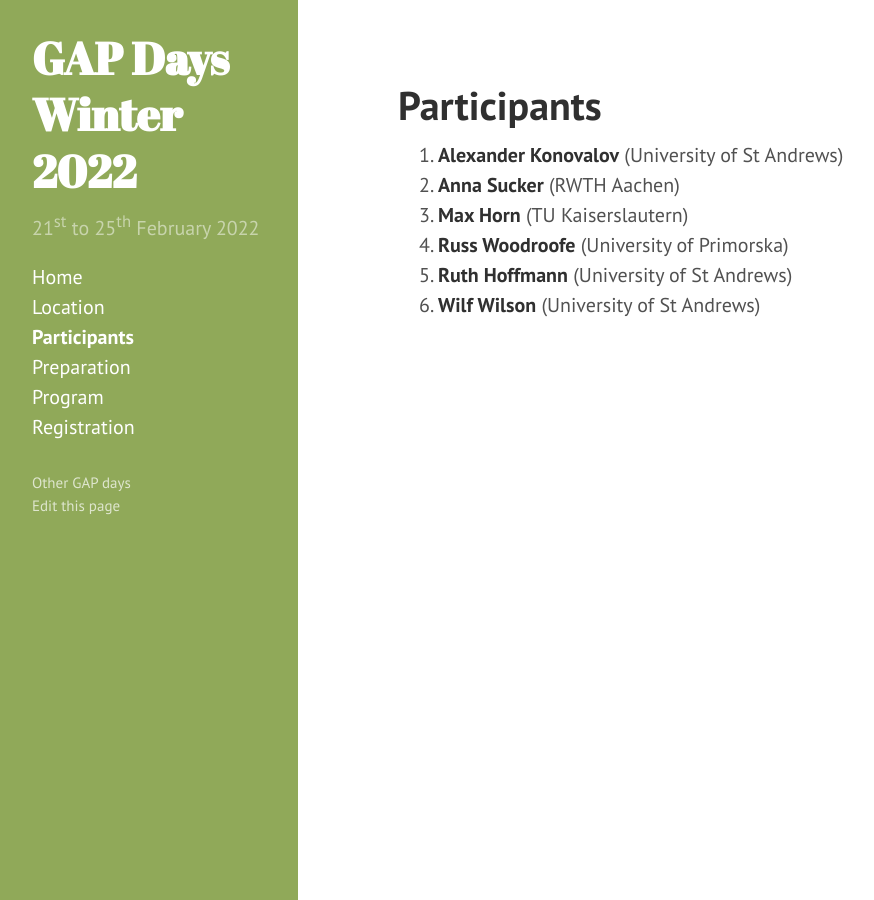
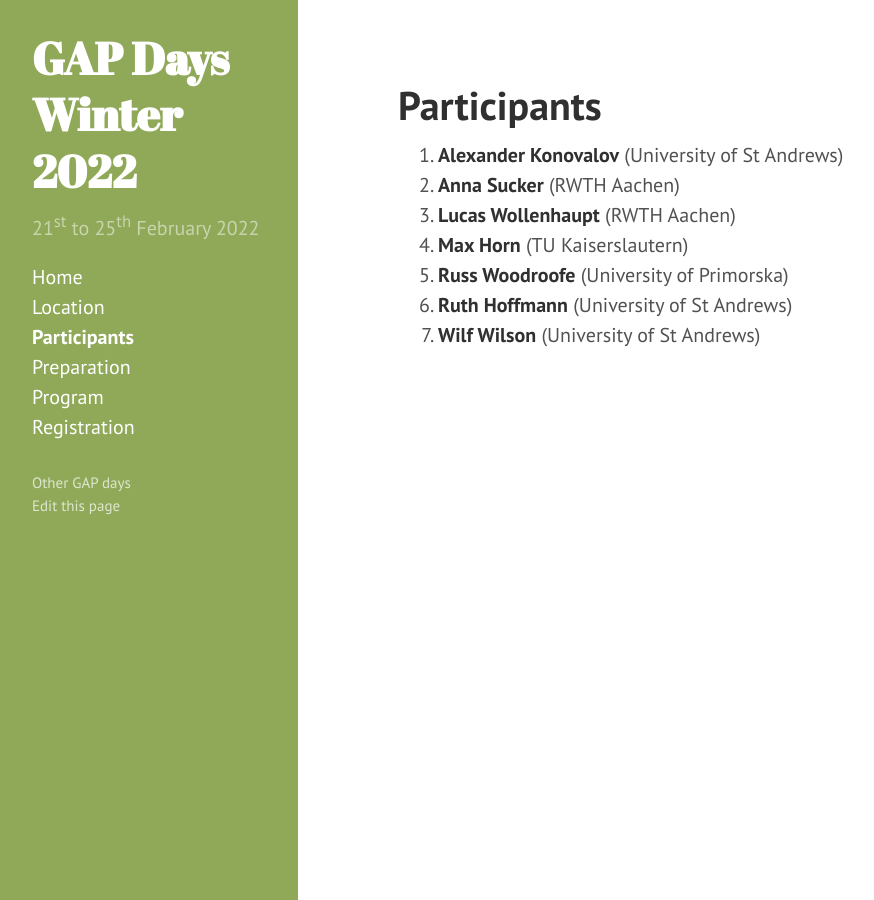
Before and after one commit to gapdays/gapdays2022-winter, a Jekyll site: the page built from participants.md, in a window 1280 px wide. Shown: the whole page, without its empty margins (2-876 px from the left). Built offline with Jekyll 4.4.1, drawn with Linux system fonts in a browser that asks for light colours.

Commit message:
Update participants.md

```diff
--- a/participants.md
+++ b/participants.md
@@ -8,7 +8,7 @@ participants:
   - {name: Russ Woodroofe, affiliation: University of Primorska, Slovenia}
   - {name: Alexander Konovalov, affiliation: University of St Andrews, Scotland}
   - {name: Anna Sucker, affiliation: RWTH Aachen, Germany}
-
+  - {name: Lucas Wollenhaupt, affiliation: RWTH Aachen, Germany}
 ---
 
 <ol>{% assign participants = page.participants | sort: "name" %}
```
